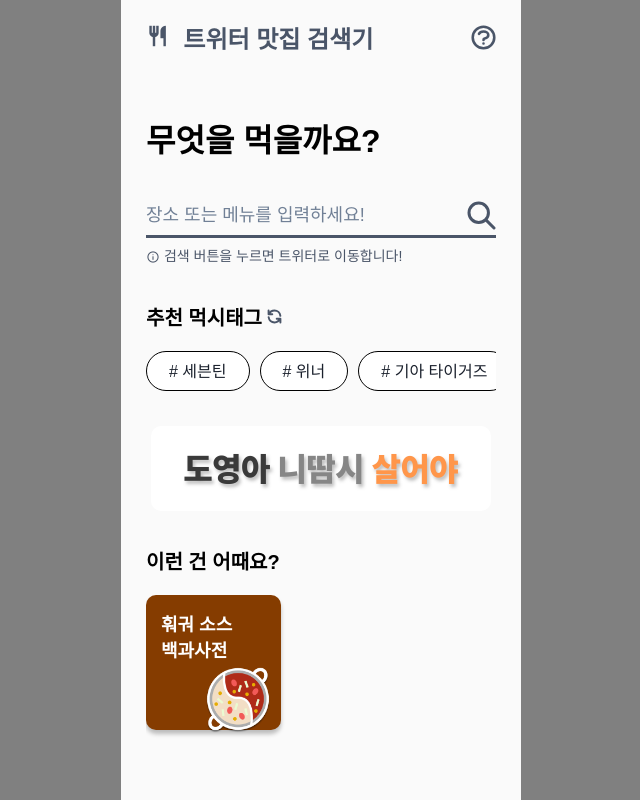
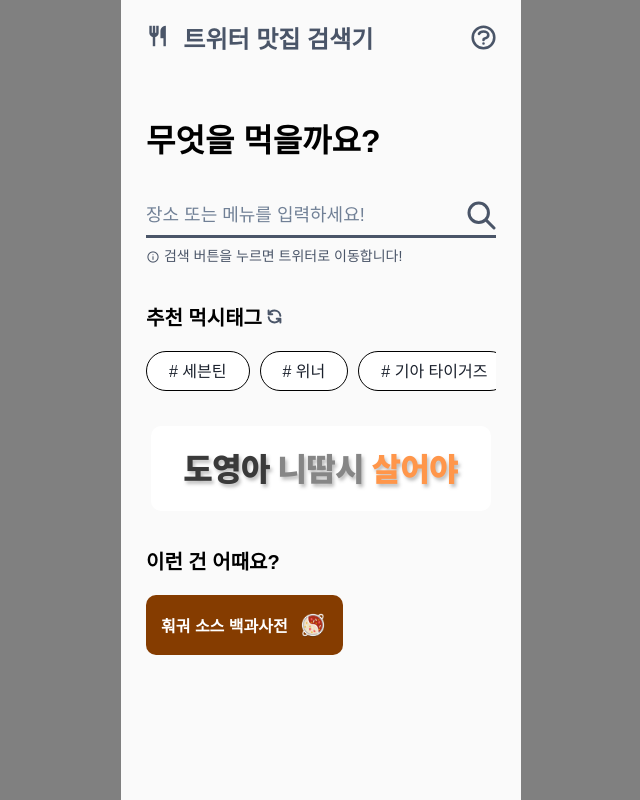
Before and after one commit to innerstella/new-twitter-michelin, a React (Create React App) app: page / in a window 1280 px wide. Shown: the whole page, without its empty margins (319-959 px from the left). Built offline with nearby package versions, Linux system fonts and the light colour scheme.

Commit message:
feat: 컨텐츠 배너 크기 변경

```diff
--- a/src/pages/group/index.tsx
+++ b/src/pages/group/index.tsx
@@ -27,7 +27,7 @@
 export default GroupPage
 
 const MainContainer = styled.div`
-  height: 100%;
+  height: 100dvh;
   padding: 0 25px;
   background-color: #fafafa;
   font-family: "SUIT", sans-serif;
--- a/src/pages/home/components/Content.tsx
+++ b/src/pages/home/components/Content.tsx
@@ -11,11 +11,7 @@
             className="box hotpot"
             onClick={() => window.open("https://hotpot-8c321.web.app")}
           >
-            <p className="text">
-              훠궈 소스
-              <br />
-              백과사전
-            </p>
+            <p className="text">훠궈 소스 백과사전</p>
             <img className="img" src="/assets/hotpot.png" alt="hotpot" />
           </div>
           {/* <div
@@ -46,7 +42,6 @@
   }
   .flex-row-container {
     max-width: 100%;
-    height: 150px;
     overflow-x: scroll;
   }
   .flex-row {
@@ -55,26 +50,28 @@
     gap: 10px;
   }
   .box {
-    width: 135px;
-    height: 135px;
+    width: auto;
+    height: 60px;
     border-radius: 10px;
-    box-shadow: 0px 4px 4px 0px rgba(0, 0, 0, 0.25);
     padding: 15px;
+    display: flex;
+    justify-content: center;
+    align-items: center;
+    gap: 10px;
   }
   .hotpot {
     background-color: #853c00;
     .text {
       color: #fff;
-      font-size: 18px;
+      font-size: 16px;
       font-style: normal;
       font-weight: 800;
       line-height: normal;
       margin: 0;
     }
     .img {
-      width: 84px;
-      margin-left: 35px;
-      margin-top: -5px;
+      width: 30px;
+      height: 30px;
     }
   }
   .luck {
--- a/src/pages/home/index.tsx
+++ b/src/pages/home/index.tsx
@@ -31,7 +31,7 @@
 
 const MainContainer = styled.div`
   width: 100%;
-  height: 100%;
+  height: 100dvh;
   padding: 0 25px;
   background-color: #fafafa;
   font-family: "SUIT", sans-serif;
--- a/src/templates/index.tsx
+++ b/src/templates/index.tsx
@@ -18,11 +18,11 @@
 const Background = styled.div`
   display: flex;
   justify-content: center;
-  overflow: hidden;
+  overflow-x: hidden;
+  height: 100dvh;
 
   @media (min-width: 400px) {
     width: 100vw;
-    height: 100vh;
     background-color: gray;
   }
 `
```
Also changed, not shown: 9 other files (tests, documents, lock files or other folders).
